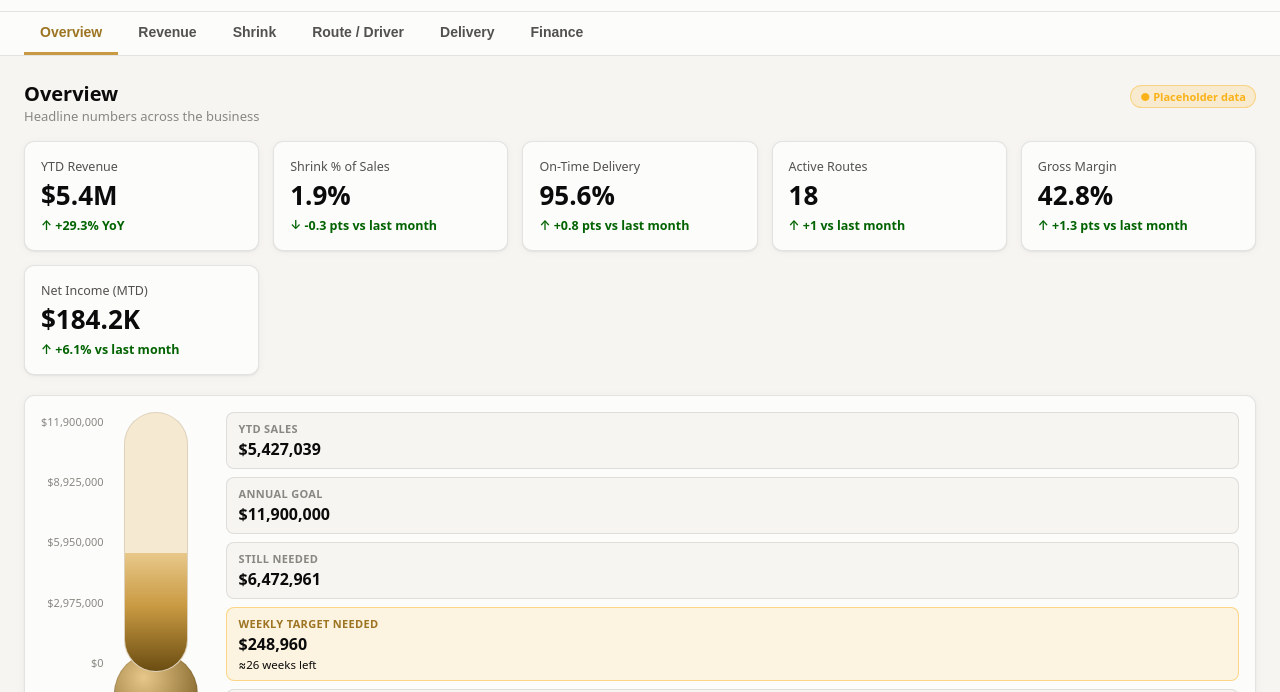
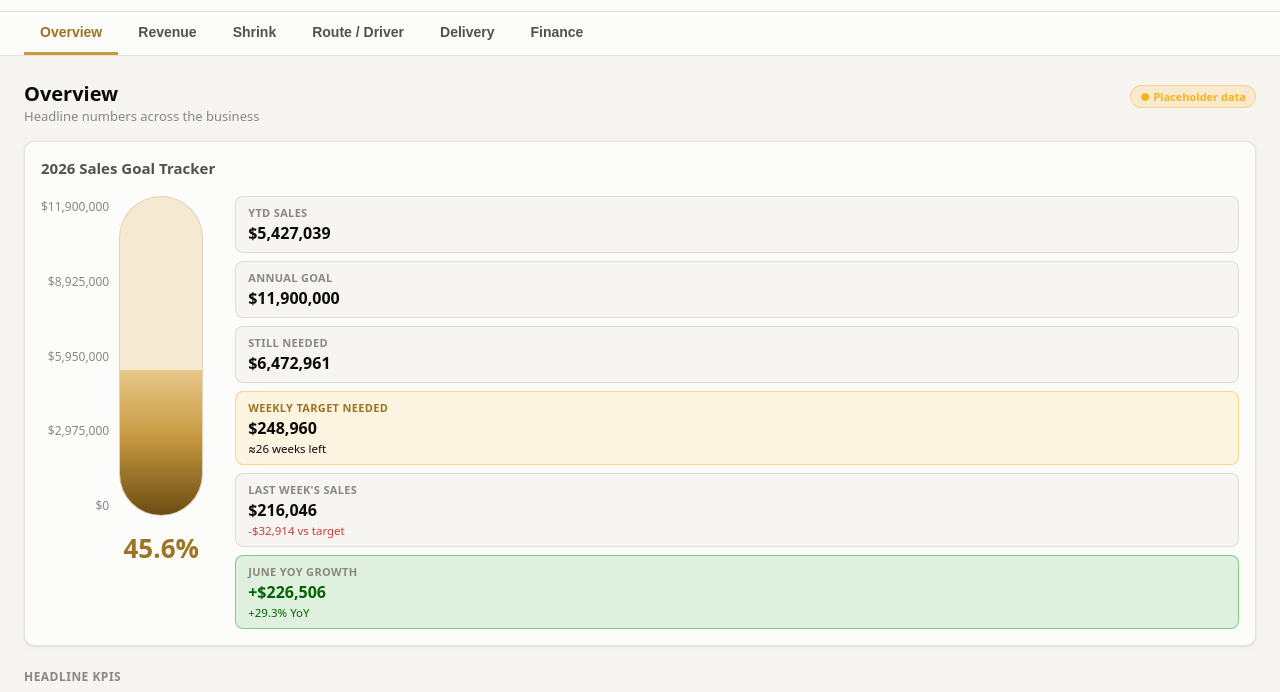
Before and after one commit to Ballgyer87/pyramid-kpi-dashboard, a plain HTML site: page index.html in a window 1280 px wide. Shown: the part 65-757 px from the top of the page. Drawn offline with Linux system fonts and the light colour scheme.

Commit message:
Lock theme to light mode, fix goal meter to match reference (single pill, no bulb), make it the Overview hero
Co-Authored-By: Claude Sonnet 5 <noreply@anthropic.com>

```diff
--- a/app.js
+++ b/app.js
@@ -44,10 +44,11 @@ function renderOverview() {
     { label: "Net Income (MTD)", value: finance.stats[1].value, format: "currency", delta: finance.stats[1].delta, deltaLabel: "vs last month" },
   ];
 
+  const meterCard = createGoalMeter(rev.goalMeter, "2026 Sales Goal Tracker");
+  panel.appendChild(el("div", { class: "grid" }, [el("div", { class: "card-wide" }, meterCard)]));
+
+  panel.appendChild(el("div", { class: "section-label" }, "Headline KPIs"));
   renderStatGrid(panel, headline);
-
-  const meterCard = createGoalMeter(rev.goalMeter);
-  panel.appendChild(el("div", { class: "grid" }, [el("div", { class: "card-wide" }, meterCard)]));
 }
 
 /* --------------------------------------------------------------- revenue */
@@ -57,7 +58,7 @@ function renderRevenue() {
   const data = KPI_DATA.revenue;
 
   panel.appendChild(el("div", { class: "grid" }, [
-    el("div", { class: "card-wide" }, createGoalMeter(data.goalMeter)),
+    el("div", { class: "card-wide" }, createGoalMeter(data.goalMeter, "2026 Sales Goal Tracker")),
   ]));
 
   panel.appendChild(el("div", { class: "grid" }, [
--- a/charts.js
+++ b/charts.js
@@ -341,7 +341,7 @@ function statusPill(status, label) {
 
 /* ---------------------------------------------------------- goal meter -*/
 
-function createGoalMeter(cfg) {
+function createGoalMeter(cfg, title) {
   const pct = Math.min(100, (cfg.ytdSales / cfg.annualGoal) * 100);
   const stillNeeded = cfg.annualGoal - cfg.ytdSales;
   const weekDelta = cfg.lastWeekSales - cfg.weeklyTargetNeeded;
@@ -360,7 +360,6 @@ function createGoalMeter(cfg) {
       el("div", { class: "meter-tube" }, [
         el("div", { class: "meter-fill", style: `height:${pct}%` }),
       ]),
-      el("div", { class: "meter-bulb" }),
       el("div", { class: "meter-percent" }, `${pct.toFixed(1)}%`),
     ]),
   ]);
@@ -397,5 +396,6 @@ function createGoalMeter(cfg) {
     ]),
   ]);
 
-  return el("div", { class: "card meter-card" }, [visual, stats]);
+  const row = el("div", { class: "meter-row" }, [visual, stats]);
+  return el("div", { class: "card meter-card" }, title ? [el("div", { class: "card-title meter-title" }, title), row] : [row]);
 }
--- a/styles.css
+++ b/styles.css
@@ -46,29 +46,8 @@
   --shadow: 0 1px 2px rgba(11,11,11,0.06), 0 1px 8px rgba(11,11,11,0.04);
 }
 
-@media (prefers-color-scheme: dark) {
-  :root {
-    color-scheme: dark;
-    --surface-1:      #1e1c18;
-    --page-plane:     #141310;
-    --text-primary:   #ffffff;
-    --text-secondary: #c3c2b7;
-    --text-muted:     #92908a;
-    --gridline:       #33312b;
-    --baseline:       #45423a;
-    --border:         rgba(255,255,255,0.10);
-    --success-text:   #0ca30c;
-
-    --cat-1: #3987e5;
-    --cat-2: #d95926;
-    --cat-3: #199e70;
-    --cat-4: #c98500;
-    --cat-5: #d55181;
-    --cat-6: #2fae2f;
-    --cat-7: #9085e9;
-    --cat-8: #e66767;
-  }
-}
+/* Theme is fixed to light on purpose — matches the brand reference imagery
+   and stays consistent for every viewer regardless of their device setting. */
 
 * { box-sizing: border-box; }
 
@@ -186,10 +165,6 @@ img { max-width: 100%; }
   border-bottom-color: var(--brand-400);
 }
 
-@media (prefers-color-scheme: dark) {
-  .tab-btn.active { color: var(--brand-250); border-bottom-color: var(--brand-400); }
-}
-
 main {
   max-width: 1280px;
   margin: 0 auto;
@@ -229,6 +204,15 @@ main {
   border: 1px solid color-mix(in srgb, var(--status-warning) 40%, transparent);
   padding: 3px 9px;
   border-radius: 999px;
+}
+
+.section-label {
+  font-size: 12px;
+  font-weight: 700;
+  text-transform: uppercase;
+  letter-spacing: 0.04em;
+  color: var(--text-muted);
+  margin: 22px 0 10px;
 }
 
 /* ------------------------------------------------------------- grid/card */
@@ -285,9 +269,14 @@ main {
 
 /* ----------------------------------------------------------------- meter */
 
-.meter-card {
+.meter-title {
+  font-size: 15px;
+  margin-bottom: 18px;
+}
+
+.meter-row {
   display: flex;
-  gap: 28px;
+  gap: 32px;
   flex-wrap: wrap;
   align-items: flex-start;
 }
@@ -302,9 +291,9 @@ main {
   display: flex;
   flex-direction: column;
   justify-content: space-between;
-  height: 260px;
+  height: 320px;
   text-align: right;
-  font-size: 11px;
+  font-size: 12px;
   color: var(--text-muted);
   padding: 2px 0;
 }
@@ -316,9 +305,9 @@ main {
 }
 
 .meter-tube {
-  width: 64px;
-  height: 260px;
-  border-radius: 32px;
+  width: 84px;
+  height: 320px;
+  border-radius: 42px;
   background: var(--brand-100);
   position: relative;
   overflow: hidden;
@@ -333,23 +322,11 @@ main {
   background: linear-gradient(180deg, var(--brand-250) 0%, var(--brand-400) 45%, var(--brand-700) 100%);
 }
 
-.meter-bulb {
-  width: 84px;
-  height: 84px;
-  border-radius: 50%;
-  margin-top: -20px;
-  background: radial-gradient(circle at 35% 30%, var(--brand-250), var(--brand-700));
-  border: 1px solid var(--border);
-}
-
 .meter-percent {
-  margin-top: 10px;
-  font-size: 22px;
+  margin-top: 14px;
+  font-size: 26px;
   font-weight: 700;
   color: var(--brand-550);
-}
-@media (prefers-color-scheme: dark) {
-  .meter-percent { color: var(--brand-250); }
 }
 
 .meter-stats {
```
